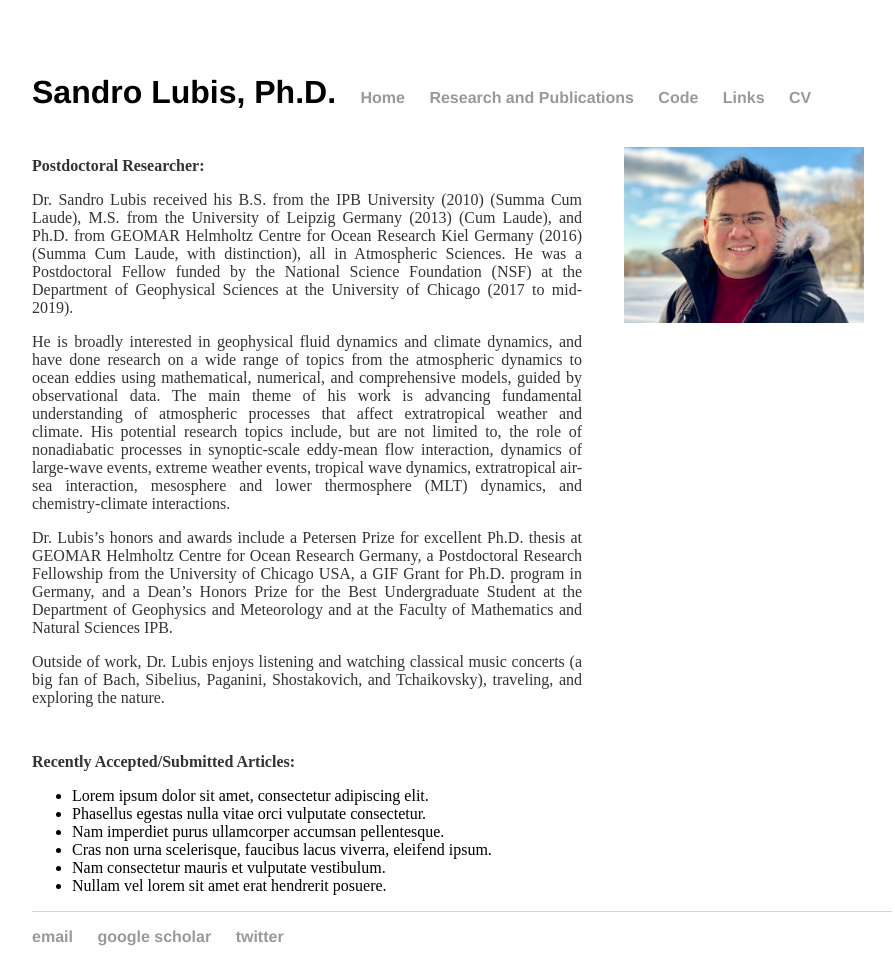
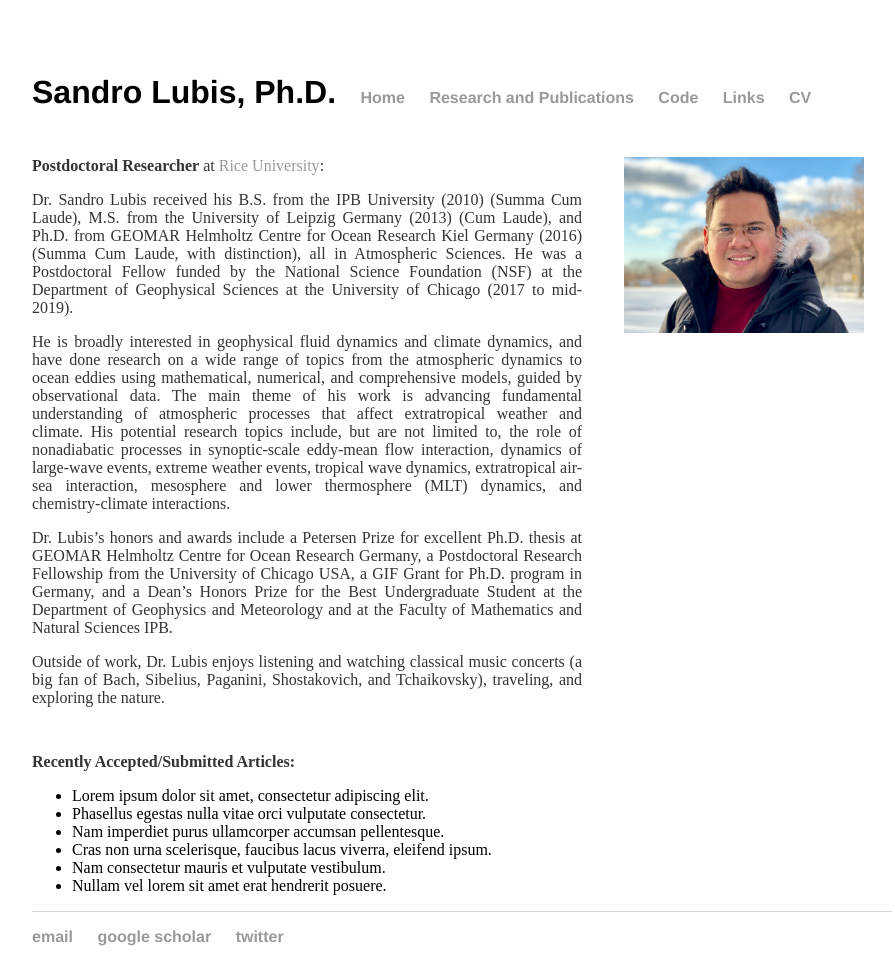
Before and after one commit to sandrolubis/sandrolubis.github.io, a Jekyll site: the page built from index.html, in a window 1280 px wide. Shown: the whole page, without its empty margins (276-1171 px from the left). Built offline with Jekyll 4.4.1, drawn with Linux system fonts in a browser that asks for light colours.

Commit message:
Update index.html

```diff
--- a/index.html
+++ b/index.html
@@ -28,10 +28,10 @@
 
 <div class="blurb">
 
-	<img src="/assets/images/profile.jpg" alt="Me" style="position:absolute; left:900px;width:240px;padding-top:20px">
+	<img src="/assets/images/profile.jpg" alt="Me" style="position:absolute; left:900px;width:240px;padding-top:30px">
 
 
-	<p class="ex", style="padding-top:30px"><font size=3><b>Postdoctoral Researcher:</b></p>
+	<p class="ex", style="padding-top:30px"><font size=3><b>Postdoctoral Researcher</b> at <a href="https://mech.rice.edu/">Rice University</a>:</p>
 
 	<p class="ex"><font size=3> Dr. Sandro Lubis received his B.S. from the IPB University (2010) (Summa Cum Laude), M.S.
 		from the University of Leipzig Germany (2013) (Cum Laude), and Ph.D. from GEOMAR Helmholtz Centre for Ocean Research Kiel Germany (2016)
```
